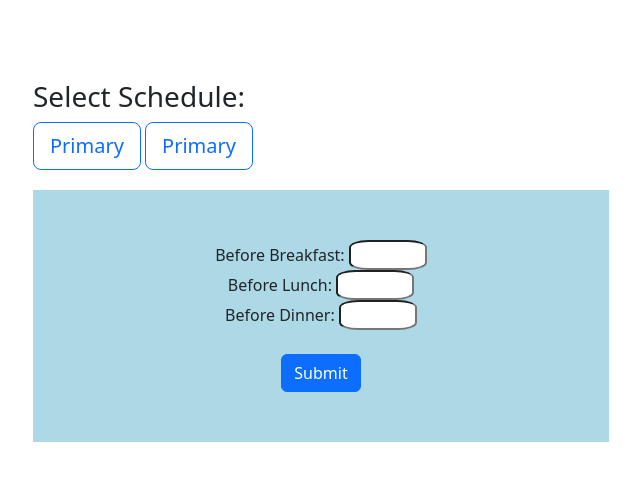
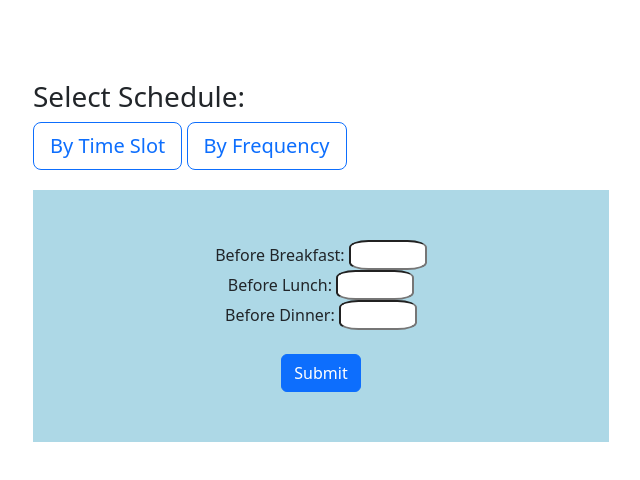
Before and after one commit to Mimae00/scheduleForm, a plain HTML site: page index.html in a window 1280 px wide. Shown: the whole page, without its empty margins (319-959 px from the left). Drawn offline with nearby package versions, Linux system fonts and the light colour scheme.

Commit message:
Changing label buttons
primary - by time slot and by frequency

```diff
--- a/index.html
+++ b/index.html
@@ -12,8 +12,8 @@
       <h3>Select Schedule:</h3>
 
 
-      <button onclick="timeSlot()" type="button"  class="btn1 btn btn-outline-primary btn-lg">Primary</button>
-      <button onclick="frequency()" type="button" class="btn2 btn btn-outline-primary btn-lg ">Primary</button>
+      <button onclick="timeSlot()" type="button"  class="btn1 btn btn-outline-primary btn-lg">By Time Slot</button>
+      <button onclick="frequency()" type="button" class="btn2 btn btn-outline-primary btn-lg ">By Frequency</button>
         <form name="myForm" onsubmit="return validateForm()" method="post" required>
       <div id="timeSlot">
 
@@ -54,6 +54,7 @@
               <br>
 
         <input onclick="showData()" class="btn btn-primary" type="submit" value="Submit">
+
         </form>
       </div>
 
```
